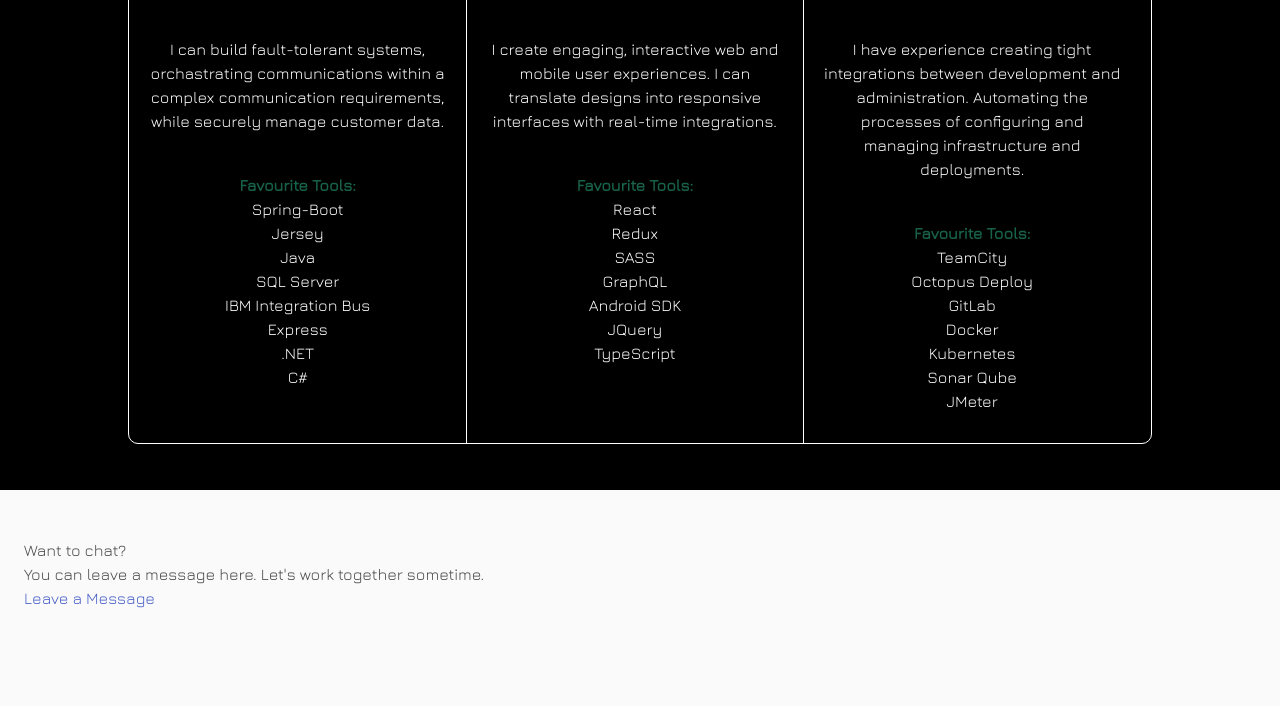
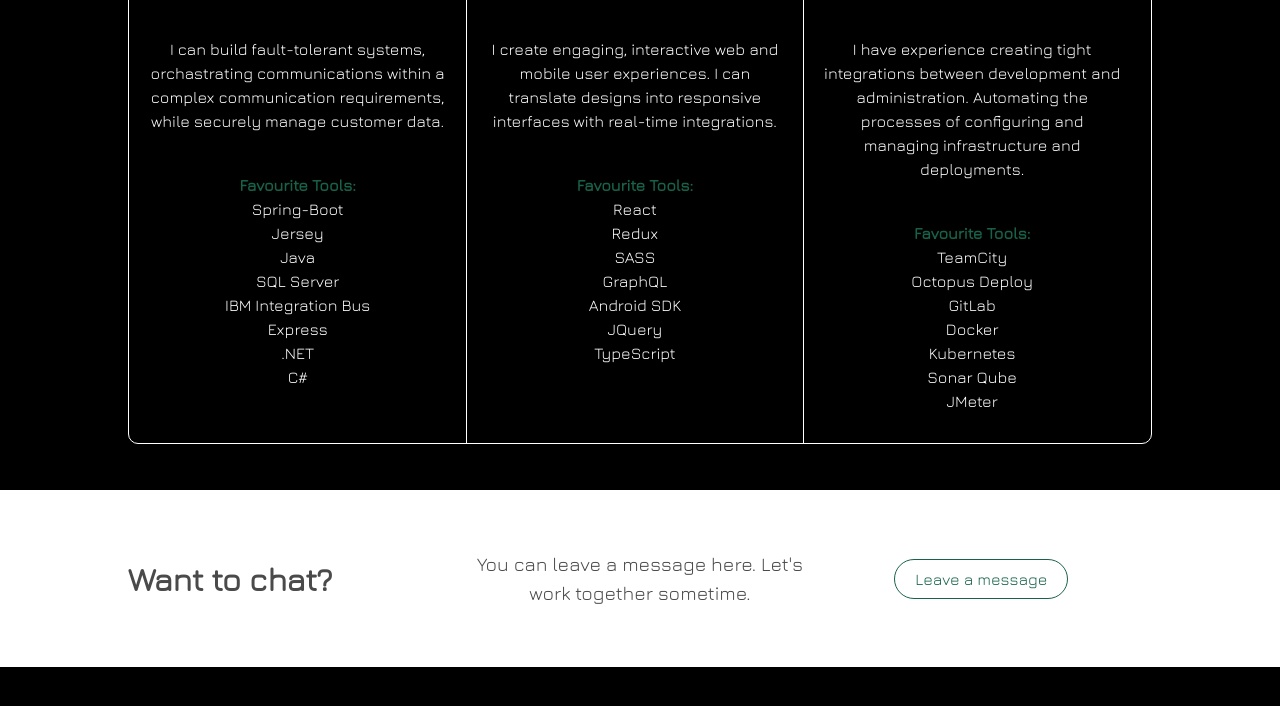
Before and after one commit to tevyt/greenphoenix, a Gatsby site: page / in a window 1280 px wide. Shown: the part 1428-2134 px from the top of the page. After the commit the page ends 2095 px from the top, so only its background shows below. Built offline with nearby package versions, Linux system fonts and the light colour scheme; Gatsby itself is replaced by a stand-in of ours.

Commit message:
feature: Creates footer section.

```diff
--- a/src/sections/footer/footer-styles.scss
+++ b/src/sections/footer/footer-styles.scss
@@ -0,0 +1,42 @@
+@import "../../styles/dimensions";
+
+.site-footer {
+  background-color: white;
+  &-container {
+    display: flex;
+    justify-content: space-between;
+    align-items: center;
+    margin: auto;
+    width: 80%;
+    @media screen and (max-width: $phone-max-width) {
+      width: 95%;
+    }
+    padding: 60px 0;
+    div {
+      flex: 1;
+    }
+  }
+  &-greeting {
+    font-weight: bold;
+    font-size: 2em;
+    @media screen and (max-width: $phone-max-width) {
+      font-size: 1em;
+    }
+  }
+  &-message {
+    text-align: center;
+    font-size: 1.2em;
+    @media screen and (max-width: $phone-max-width) {
+      font-size: 0.75em;
+    }
+  }
+  &-link {
+    display: flex;
+    justify-content: center;
+    * {
+      @media screen and (max-width: $phone-max-width) {
+        font-size: 0.75em;
+      }
+    }
+  }
+}
--- a/src/sections/footer/footer-view.js
+++ b/src/sections/footer/footer-view.js
@@ -1,15 +1,20 @@
 import React from "react"
 import { Link } from "gatsby"
 
+import "./footer-styles.scss"
+import ButtonLink from "../../components/ButtonLink"
+
 function Footer() {
   return (
-    <div className="footer">
-      <div className="footer-greeting">Want to chat?</div>
-      <div className="footer-message">
-        You can leave a message here. Let's work together sometime.
-      </div>
-      <div className="footer-button">
-        <Link to="/message">Leave a Message</Link>
+    <div className="site-footer">
+      <div className="site-footer-container">
+        <div className="site-footer-greeting">Want to chat?</div>
+        <div className="site-footer-message">
+          You can leave a message here. Let's work together sometime.
+        </div>
+        <div className="site-footer-link">
+          <ButtonLink to="/message" label="Leave a message" />
+        </div>
       </div>
     </div>
   )
```
